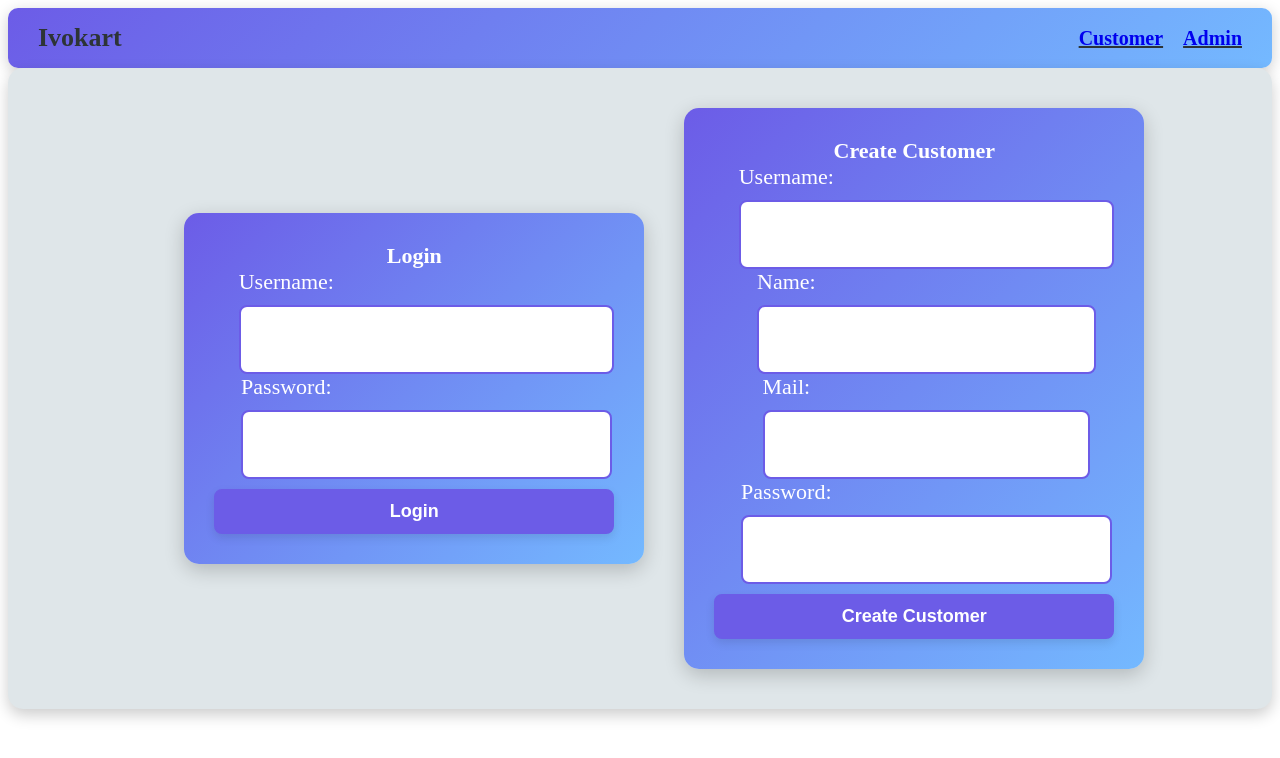
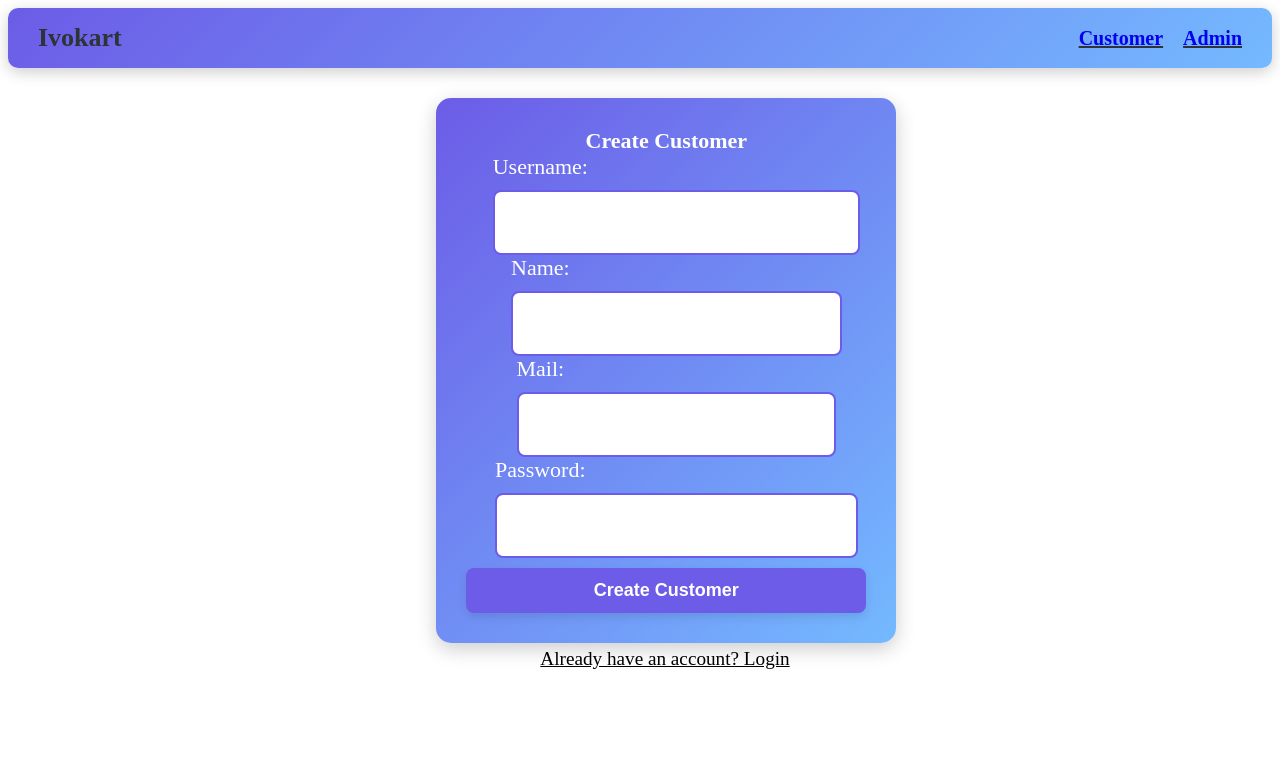
Before and after one commit to TusharBR/iVoyant, a React (Vite) app: page / in a window 1280 px wide. Shown: the top 758 px of the page. Built offline with nearby package versions, Linux system fonts and the light colour scheme.

Commit message:
feature:Togglelogin/create

```diff
--- a/src/components/Adminlogin.tsx
+++ b/src/components/Adminlogin.tsx
@@ -41,7 +41,7 @@ const Login= () => {
       cnit({username:"",password:""})
       navg("/Adminmp");
     } else {
-      alert("Invalid credentials in verifyy");
+      alert("Invalid credentials");
       cnit({username:"",password:""})
     }
   };
@@ -76,9 +76,10 @@ const Login= () => {
             required
             pattern="^[A-Z]-\d{3}$"
             title="Sample: A-111"
-            style={{ borderColor: oit.password && !/^[A-Z]-\d{3}$/.test(oit.adminid) ? "red" : "" }}
+            style={{ border: oit.adminid && !/^[A-Z]-\d{3}$/.test(oit.adminid) ? "3px solid red" : "" }}
           />
         </div>
+        {oit.adminid && !/^[A-Z]-\d{3}$/.test(oit.adminid) &&  <span style={{fontSize:"15px",color:"red",textDecoration:"none",backgroundColor:"white",margin:"5px"}}>Sample: A-111</span>}
 
         <div>
           <label>Password:</label>
@@ -88,9 +89,10 @@ const Login= () => {
             required
             pattern="^[A-Z].{4}[A-Z]$"
             title="Password must be 6 characters long, start & end with an uppercase letter."
-            style={{ borderColor: oit.password && !/^[A-Z].{4}[A-Z]$/.test(oit.password) ? "red" : "" }}
+            style={{ border: oit.password && !/^[A-Z].{4}[A-Z]$/.test(oit.password) ? "3px solid xx`x`red" : "" }}
           />
         </div>
+        {oit.password && !/^[A-Z].{4}[A-Z]$/.test(oit.password) &&  <span style={{fontSize:"15px",color:"red",textDecoration:"none",backgroundColor:"white",margin:"5px"}}>Password must be 6 characters, start & end with an uppercase.</span>}
         <button
   style={{marginTop: "10px" }}
   onClick={createcustomer}
--- a/src/components/Adminmp.tsx
+++ b/src/components/Adminmp.tsx
@@ -49,7 +49,7 @@ const Adminmp = () => {
           <span>{ci} )</span> Item Name: {ele.title}
         </span>
         <span>Category: {ele.category}</span>
-        <span>Price: ${ele.price}</span>
+        <span>Price: Rs {ele.price}</span>
          <span className="edit-btn" onClick={() => { dispatch(deleteitems(ele.id)) }} >Delete</span>
       </h2>
     );
--- a/src/components/Login.tsx
+++ b/src/components/Login.tsx
@@ -12,6 +12,7 @@ const Login= () => {
    const dispatch= useDispatch()
    const [oit,nit]=useState({ username: "",name:"", mail: "",password:"",isadmin:"false"});
    const [,cnit]=useState({ username: "",password:"" });
+   const [loginToggle,setloginToggle]=useState(false)
 
    const handleChange = (e: React.ChangeEvent<HTMLInputElement>)   => {
     nit({ ...oit, [e.target.name]: e.target.value });
@@ -20,6 +21,7 @@ const Login= () => {
    {
     dispatch(createuser(oit))
     nit({ username: "",name:"", mail: "",password:"" ,isadmin:"false"})
+    setloginToggle(!loginToggle)
    }
   const users=useSelector((state:RootState)=>state.credentials.users);
  const navg=useNavigate()
@@ -31,19 +33,22 @@ const Login= () => {
   );
   if (foundUser) {
 
-    cnit({username:"",password:""})
+    cnit({username:"",password:""});
+
     navg("/Customermp");
   } else {
-    alert("Invalid credentials in verifyy");
+    alert("Invalid credentials");
     cnit({username:"",password:""})
   }
 };
   return (
     <>
   <div className="maincontainers" >
-  <Logininput handleLogin={handleLogin} />
+  {loginToggle &&(<div>
+    <Logininput handleLogin={handleLogin} />
+    <div onClick={()=>setloginToggle(!loginToggle)}  style={{textAlign:"center",marginLeft:"50px",textDecoration:"underline",marginTop:"5px",fontSize:"larger"}}>Don’t have an account? Create account</div></div>)}
   <div>
-  <div className="logincontainer">
+ {!loginToggle && <div className="logincontainer">
         <h4 style={{margin:0}}>Create Customer</h4>
         <div  >
           <label>Username:</label>
@@ -72,10 +77,12 @@ const Login= () => {
     pattern="^[a-zA-Z0-9._%+-]+@gmail\.com$"
     title="Enter a valid Gmail address (e.g., example@gmail.com)"
     style={{
-      borderColor: oit.mail && !/^[a-zA-Z0-9._%+-]+@gmail\.com$/.test(oit.mail) ? "red" : "",
+      border: oit.mail && !/^[a-zA-Z0-9._%+-]+@gmail\.com$/.test(oit.mail) ? "3px solid red" : "",
     }}
   />
 </div>
+{ oit.mail && !/^[a-zA-Z0-9._%+-]+@gmail\.com$/.test(oit.mail) &&  <span style={{fontSize:"15px",color:"red",textDecoration:"none",backgroundColor:"white",margin:"5px"}}>Enter a valid Gmail address (e.g., example@gmail.com)</span>}
+
 
         <div>
   <label>Password:</label>
@@ -87,9 +94,11 @@ const Login= () => {
     required
     pattern="^[A-Z].{4}[A-Z]$"
     title="Password must be 6 characters long, start & end with an uppercase letter."
-    style={{ borderColor: oit.password && !/^[A-Z].{4}[A-Z]$/.test(oit.password) ? "red" : "" }}
+    style={{ border: oit.password && !/^[A-Z].{4}[A-Z]$/.test(oit.password) ? "3px solid red" : "" }}
   />
 </div>
+{oit.password && !/^[A-Z].{4}[A-Z]$/.test(oit.password) &&  <span style={{fontSize:"15px",color:"red",textDecoration:"none",backgroundColor:"white",margin:"5px"}}>Password must be 6 characters, start & end with an uppercase.</span>}
+
 <button
   style={{marginTop: "10px" }}
   onClick={createcustomer}
@@ -101,8 +110,9 @@ const Login= () => {
 >
   Create Customer
 </button>
+        </div>}
+ {!loginToggle && <div onClick={()=>setloginToggle(!loginToggle)} style={{textAlign:"center",display:"block",marginLeft:"50px",textDecoration:"underline",marginTop:"5px",fontSize:"larger"}}>Already have an account? Login</div>}
 
-        </div>
   </div>
   </div>
  </>
--- a/src/components/Logininput.tsx
+++ b/src/components/Logininput.tsx
@@ -27,9 +27,10 @@ const Logininput = ({handleLogin}:inputprops) => {
         onChange={chandleChange} value={coit.password}
         pattern="^[A-Z].{4}[A-Z]$"
     title="Password must be 6 characters long, start & end with an uppercase letter."
-    style={{ borderColor: coit.password && !/^[A-Z].{4}[A-Z]$/.test(coit.password) ? "red" : "" }}
+    style={{ border: coit.password && !/^[A-Z].{4}[A-Z]$/.test(coit.password) ? "3px solid red" : "" }}
       />
     </div>
+   {coit.password && !/^[A-Z].{4}[A-Z]$/.test(coit.password) &&  <span style={{fontSize:"15px",color:"red",textDecoration:"none",backgroundColor:"white",margin:"5px"}}>Password must be 6 characters, start & end with an uppercase.</span>}
     <button
   style={{ marginTop: "10px" }}
   onClick={()=>{handleLogin(coit.username,coit.password)}}
--- a/src/styles/Login.css
+++ b/src/styles/Login.css
@@ -26,12 +26,9 @@
     display: flex;
     justify-content: center;
     align-items: center;
-    gap: 40px;
     flex-wrap: wrap;
-    padding: 40px;
-    background: var(--light-bg);
-    border-radius: 15px;
-    box-shadow: 0px 6px 15px rgba(0, 0, 0, 0.2);
+    padding: 30px;
+
 }
 
 input, button {
@@ -40,7 +37,7 @@ input, button {
     width: 100%;
     border: 2px solid var(--primary-color);
     border-radius: 8px;
-    padding: 10px;
+    padding: 8px;
     margin-top: 10px;
     background: var(--white);
     transition: all 0.3s ease;
```
